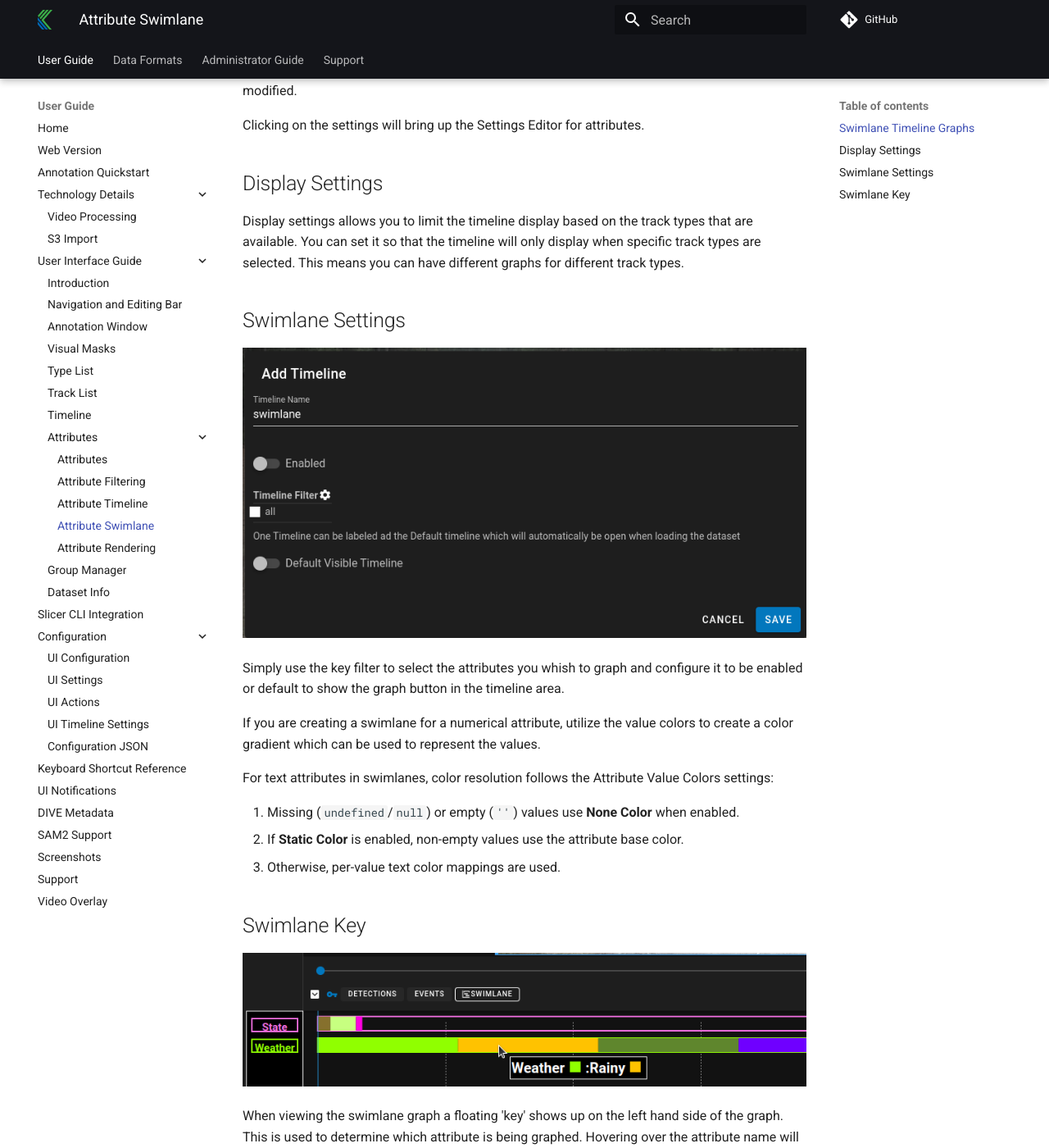
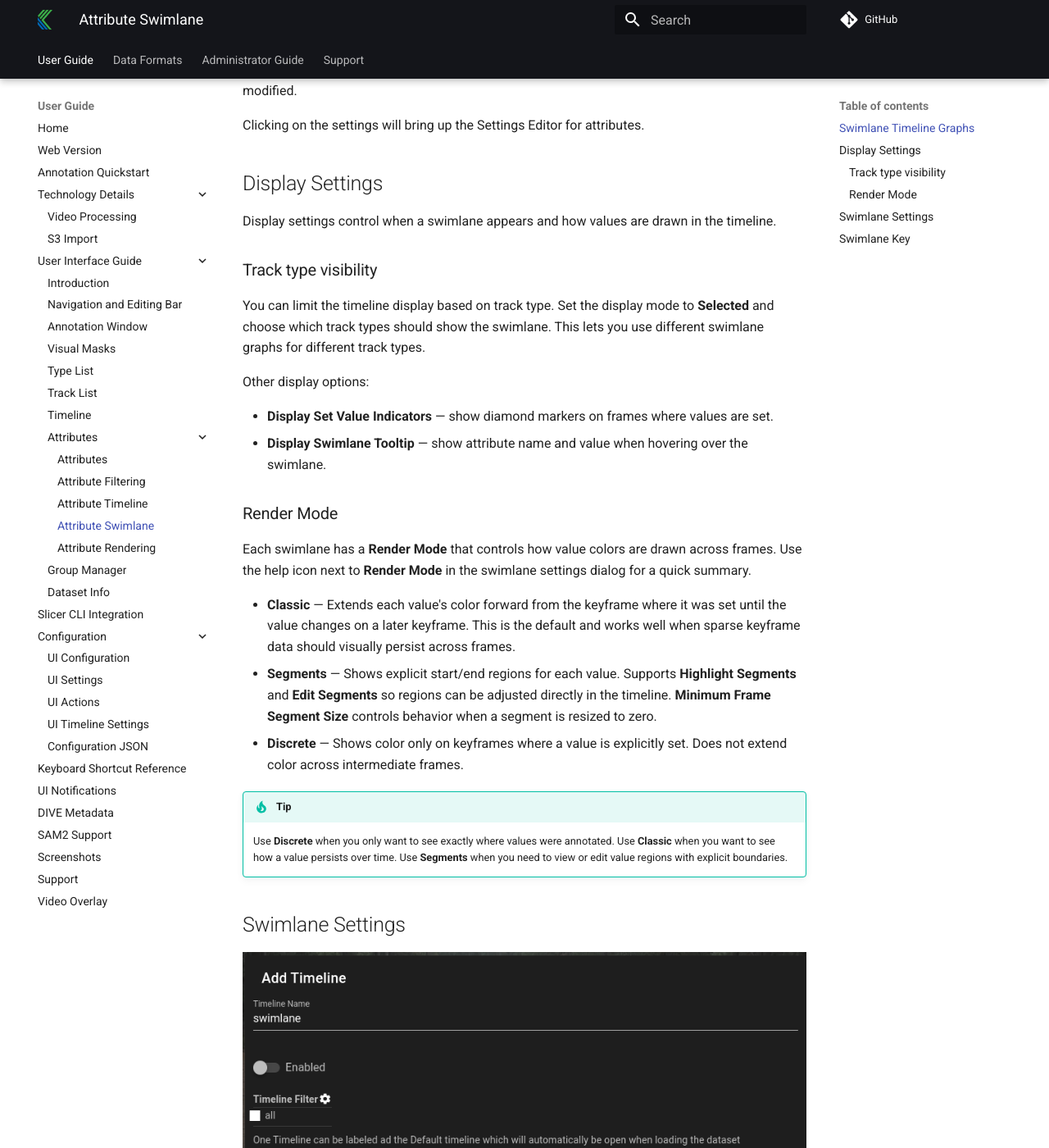
Before and after one commit to DigitalSlideArchive/dive-dsa, an MkDocs documentation site: the page built from docs/UI-AttributeSwimlanes.md, in a window 1280 px wide and 1400 px high, scrolled down 1465 px. Shown: the whole window at 82% size. Built offline with MkDocs 1.6.1 and Material for MkDocs 9.7.7, drawn with Linux system fonts in a browser that asks for light colours; comment, search, counter and statistics services are not loaded; some of the changed text lies outside the part shown.

Commit message:
update documentation

```diff
--- a/docs/UI-AttributeSwimlanes.md
+++ b/docs/UI-AttributeSwimlanes.md
@@ -7,7 +7,7 @@ Attributes of type string can also be graphed in the timeline where each attribu
 ![Swimlane Graph](images/AttributeTimeline/SwimlaneAttributesIcon.png)
 
 
-Swimlanes are configured similar to the Numerical Timelines for Detection attributes.  In the Attributes setting there is a simlane icon ==:material-chart-timeline:== which can be clicked to open the side bar to the swimlane attributes settings.
+Swimlanes are configured similar to the Numerical Timelines for Detection attributes.  In the Attributes setting there is a swimlane icon ==:material-chart-timeline:== which can be clicked to open the side bar to the swimlane attributes settings.
 
 
 ## Swimlane Timeline Graphs
@@ -20,19 +20,41 @@ Clicking on the settings will bring up the Settings Editor for attributes.
 
 ## Display Settings
 
-Display settings allows you to limit the timeline display based on the track types that are available.  You can set it so that the timeline will only display when specific track types are selected.  This means you can have different graphs for different track types.
+Display settings control when a swimlane appears and how values are drawn in the timeline.
+
+### Track type visibility
+
+You can limit the timeline display based on track type. Set the display mode to **Selected** and choose which track types should show the swimlane. This lets you use different swimlane graphs for different track types.
+
+Other display options:
+
+* **Display Set Value Indicators** — show diamond markers on frames where values are set.
+* **Display Swimlane Tooltip** — show attribute name and value when hovering over the swimlane.
+
+### Render Mode
+
+Each swimlane has a **Render Mode** that controls how value colors are drawn across frames. Use the help icon next to **Render Mode** in the swimlane settings dialog for a quick summary.
+
+* **Classic** — Extends each value's color forward from the keyframe where it was set until the value changes on a later keyframe. This is the default and works well when sparse keyframe data should visually persist across frames.
+* **Segments** — Shows explicit start/end regions for each value. Supports **Highlight Segments** and **Edit Segments** so regions can be adjusted directly in the timeline. **Minimum Frame Segment Size** controls behavior when a segment is resized to zero.
+* **Discrete** — Shows color only on keyframes where a value is explicitly set. Does not extend color across intermediate frames.
+
+!!! tip
+
+    Use **Discrete** when you only want to see exactly where values were annotated. Use **Classic** when you want to see how a value persists over time. Use **Segments** when you need to view or edit value regions with explicit boundaries.
 
 ## Swimlane Settings
 
 ![Swimlane Settings](images/AttributeTimeline/SwimlaneSettings.png)
 
-Simply use the key filter to select the attributes you whish to graph and configure it to be enabled or default to show the graph button in the timeline area.
+Use the key filter to select the attributes you wish to graph and configure the swimlane to be enabled or set as the default graph shown in the timeline area.
 
-If you are creating a swimlane for a numerical attribute, utilize the value colors to create a color gradient which can be used to represent the values.
+If you are creating a swimlane for a numerical attribute, use **[Value Colors](UI-Attributes.md#attribute-value-colors)** to create a color gradient for the values.
 
-For text attributes in swimlanes, color resolution follows the Attribute Value Colors settings:
+For text attributes in swimlanes, color resolution follows the **[Attribute Value Colors](UI-Attributes.md#attribute-value-colors)** settings:
 
-1. Missing (`undefined`/`null`) or empty (`''`) values use **None Color** when enabled.
+1. The full swimlane row background uses **None Color** when enabled (see [None Color](UI-Attributes.md#none-color)).
+1. Missing (`undefined`/`null`) or empty (`''`) value segments also use **None Color** when enabled.
 1. If **Static Color** is enabled, non-empty values use the attribute base color.
 1. Otherwise, per-value text color mappings are used.
 
--- a/docs/UI-Attributes.md
+++ b/docs/UI-Attributes.md
@@ -148,26 +148,43 @@ The info icon next to it will display a list of possible shortcuts that are set
 
 ![Edit Attribute Value Colors](images/Attributes/AttributeValueColors.png)
 
-Attributes that are of type text can have their colors preset and saved in the configuration file.  If your Attribute type is of type Text you have an additional tab that allows you to set the color for each state that is calculated to be in the system.
+Attributes of type **Text** and **Number** can have custom colors configured in the attribute editor under the **Value Colors** tab. These colors affect how attribute values appear in **[Attribute Rendering](UI-AttributeRendering.md)** and **[Attribute Swimlanes](UI-AttributeSwimlanes.md)**.
 
-These colors can be used in the Attribute Rendering or the Swimlane views for attributes to properly render the system.
+### Text attributes
 
-For text attributes, color selection follows this order:
+If your attribute type is **Text**, the Value Colors tab lets you assign a color for each known text value in the dataset.
+
+Color selection for each value follows this order:
 
 1. If the value is missing (`undefined`/`null`) or empty (`''`), use **None Color** when enabled.
 1. If the value is empty (`''`) and a color is set for the empty string key in Value Colors, that color can be used when None Color is not set.
 1. If **Static Color** is enabled, all non-empty text values use the attribute base color.
-1. Otherwise, per-value color mappings are used.
+1. Otherwise, per-value color mappings from Value Colors are used.
+
+### Number attributes
+
+![Edit Attribute Value Number Colors](images/Attributes/AttributeValueNumberColors.png)
+
+Numerical attributes can use a color gradient. Configure numerical values and assign each a color; DIVE automatically generates a gradient between them. Swimlanes and Attribute Rendering use these gradients when value color is set to **auto**.
+
+### None Color
+
+**None Color** is an optional background color for missing or empty values (`undefined`, `null`, or `''`).
+
+When enabled, None Color is used in two ways:
+
+1. **Swimlane row background** — fills the full background of that attribute's swimlane row for the length of the track. Value segment colors are drawn on top of this background.
+1. **Missing/empty value color** — used when resolving the color for a missing or empty value in swimlanes and attribute rendering.
+
+The swimlane row outline uses the attribute's base **Color** setting. Per-frame value regions use Value Colors, Static Color, or the number gradient as appropriate.
 
 !!! info
 
     Empty/missing aliases like `NA`, `N/A`, or `__EMPTY__` are not used for automatic empty handling. Use **None Color** and/or the empty string (`''`) value key.
 
-![Edit Attribute Value Number Colors](images/Attributes/AttributeValueNumberColors.png)
+### Static Color
 
-Added the capability to create color gradients for Attribute Values.  This will allow numerical values to have custom color gradients which can be used in swimlanes, or in displaying the values of attributes as well.
-
-This works by configuring numerical values and assigning them a color.  The color gradient will be automatically generated from the values.  If the options for color is left as auto in Attribute Rendering, or if a Swimlane is chosen it will utilize these color gradient scales.
+When **Static Color** is enabled, all non-empty values use the attribute's base **Color** instead of individual Value Color mappings. This applies in swimlanes and attribute rendering.
 
 ## Setting Attribute Values
 
```
